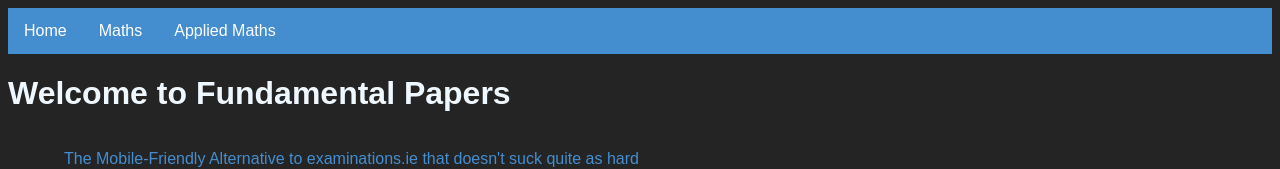
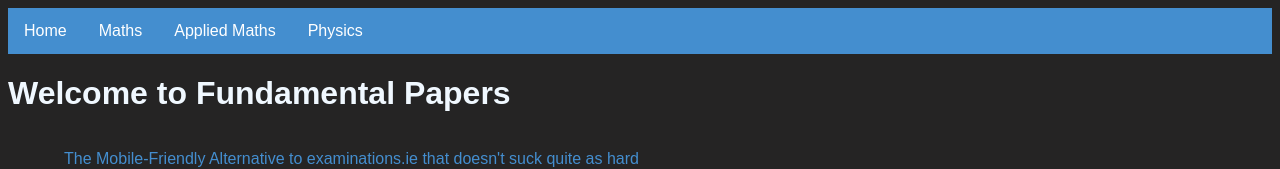
Before and after one commit to OisinDavey/Papers, an Angular app: page / in a window 1280 px wide. Shown: the top 169 px of the page. Built offline with nearby package versions, Linux system fonts and the light colour scheme.

Commit message:
Adding defunct Physics Link

```diff
--- a/src/app/app.component.html
+++ b/src/app/app.component.html
@@ -4,6 +4,7 @@
     <li><a class="TopBar-link" routerLink="/">Home</a></li>
     <li><a class="TopBar-link" routerLink="/maths">Maths</a></li>
     <li><a class="TopBar-Link" routerLink="/applied-maths">Applied Maths</a></li>
+    <li><a class="TopBar-Link" routerLink="/physics">Physics</a></li>
   </ul>
 </div>
 
```
